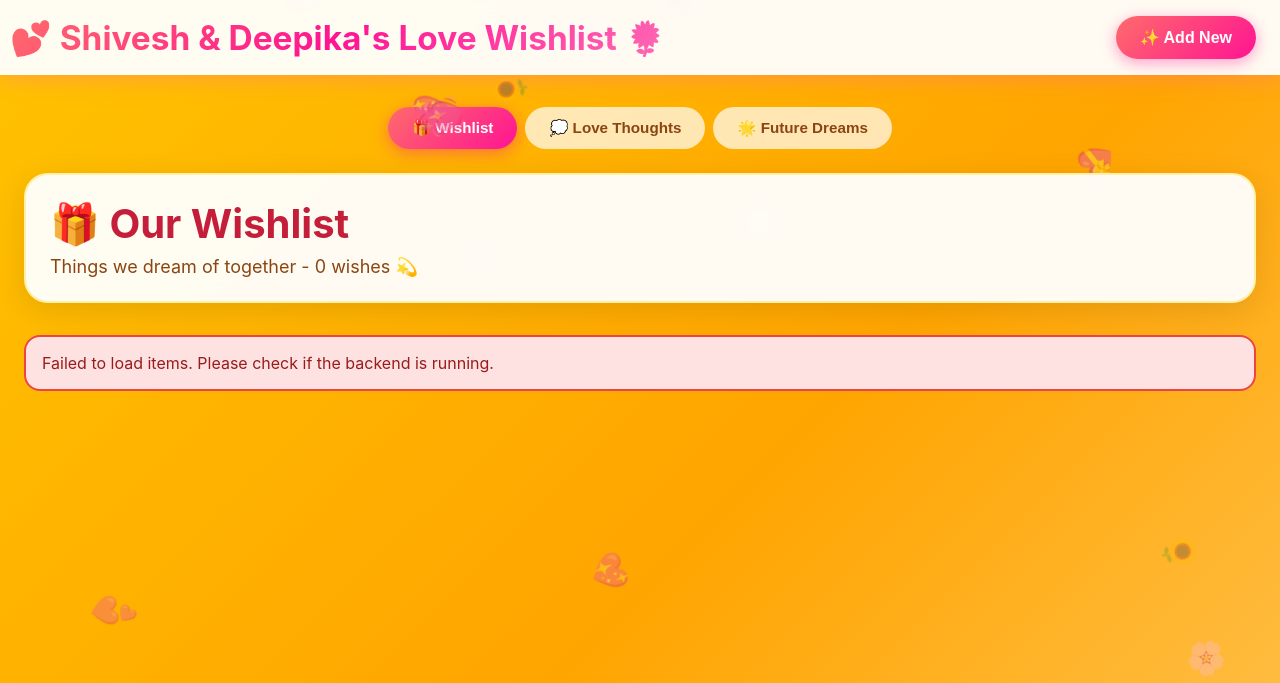
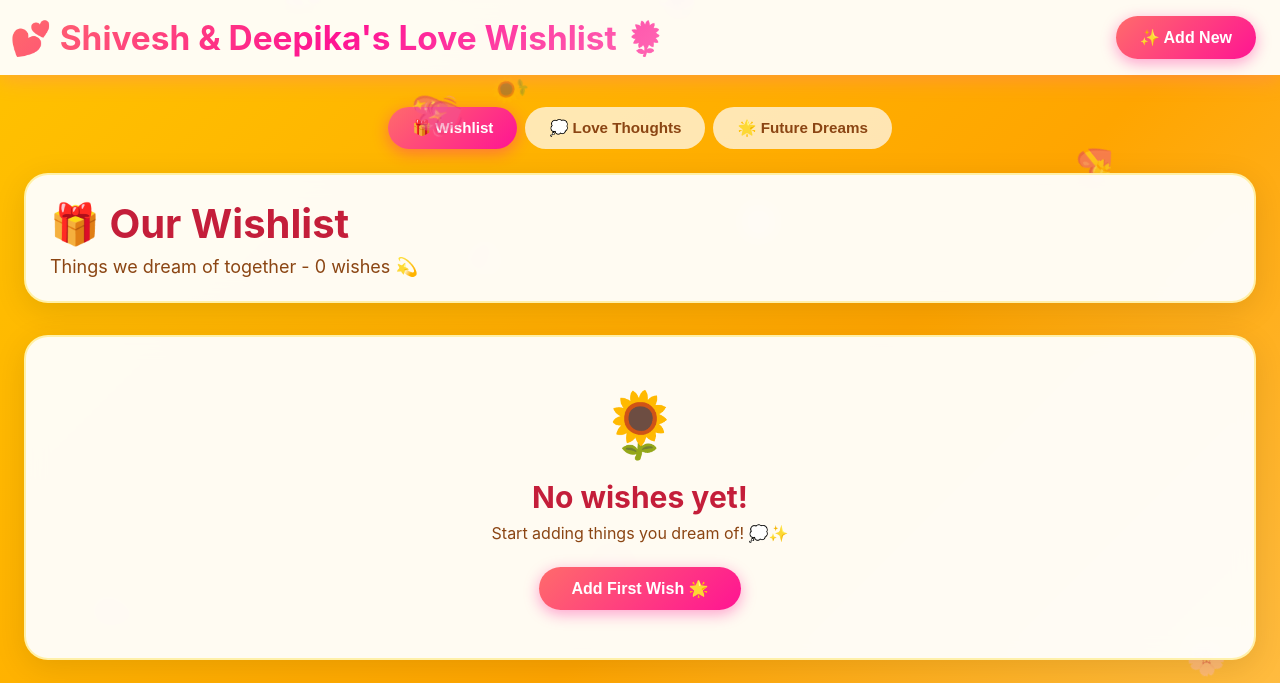
Before and after one commit to Shiv16100/wishlist-backend-, a FastAPI app: page / in a window 1280 px wide. Shown: the top 683 px of the page. Run offline with FastAPI, Linux system fonts and the light colour scheme; data that the repository does not hold is empty; parts of the project's set-up code (start-up, migrations or seed data) failed here and were passed over.

Commit message:
rtryyyyyyy

```diff
--- a/templates/index.html
+++ b/templates/index.html
@@ -651,7 +651,7 @@
 
     <script>
         // CHANGE THIS TO YOUR DEPLOYED BACKEND URL
-        const API_URL = 'https://wishlist-backend-ynty.onrender.com/';
+        const API_URL = '';
 
         let items = [];
         let currentSection = 'wishlist';
```
